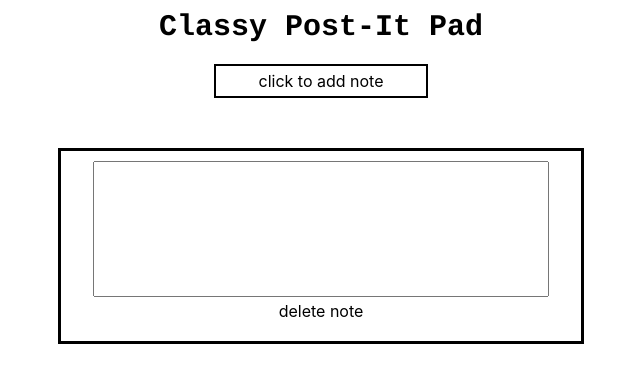
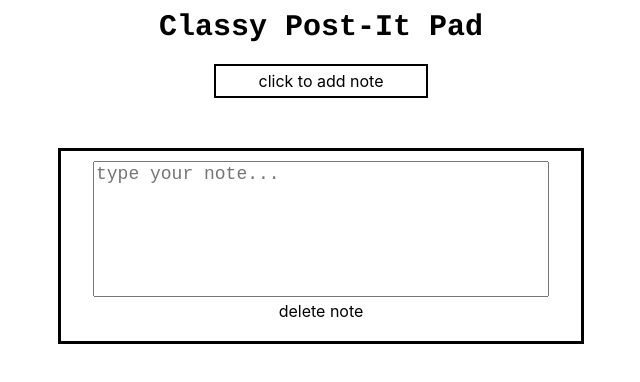
Before and after one commit to bensultan1985/Classy_Post-It_Pad, a React (Create React App) app: page / in a window 1280 px wide. Both pictures are taken after a click on the element "click to add note". Shown: the top 382 px of the page, without its empty margins (319-959 px from the left). Built offline with nearby package versions, Linux system fonts and the light colour scheme; the HTML template or start-up script is replaced by a standard one.

Commit message:
added placeholder text

```diff
--- a/index.js
+++ b/index.js
@@ -11,7 +11,7 @@ const router = express.Router()
 
 router.get('/', function(req, res) {
   console.log(req)
-  res.sendFile(path.join(__dirname, '/src/index.html'), function(err) {
+  res.sendFile(path.join(__dirname, '/public/index.html'), function(err) {
     if (err) {
       res.status(500).send(err)
     }
--- a/public/index.html
+++ b/public/index.html
@@ -23,7 +23,7 @@
       work correctly both with client-side routing and a non-root public URL.
       Learn how to configure a non-root public URL by running `npm run build`.
     -->
-    <title>React App</title>
+    <title>Classy Post-It Notes</title>
   </head>
   <body>
     <noscript>You need to enable JavaScript to run this app.</noscript>
--- a/src/note.js
+++ b/src/note.js
@@ -10,7 +10,7 @@ class Note extends React.Component {
     render() {
       return (
       <div className="note">
-        <textarea></textarea>
+        <textarea placeholder="type your note..."></textarea>
         <DelButton note={this.props.note} delNote={this.props.delNote}/>
       </div>
     );
```
